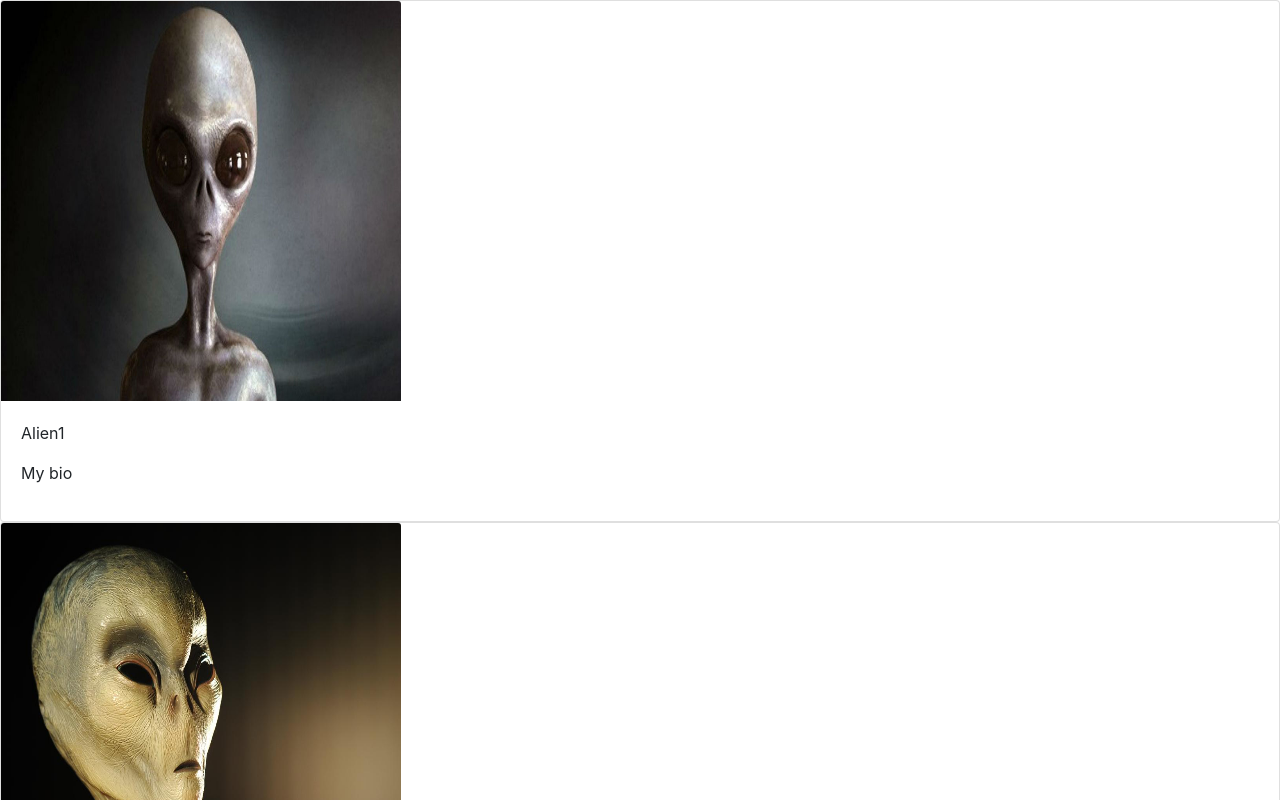
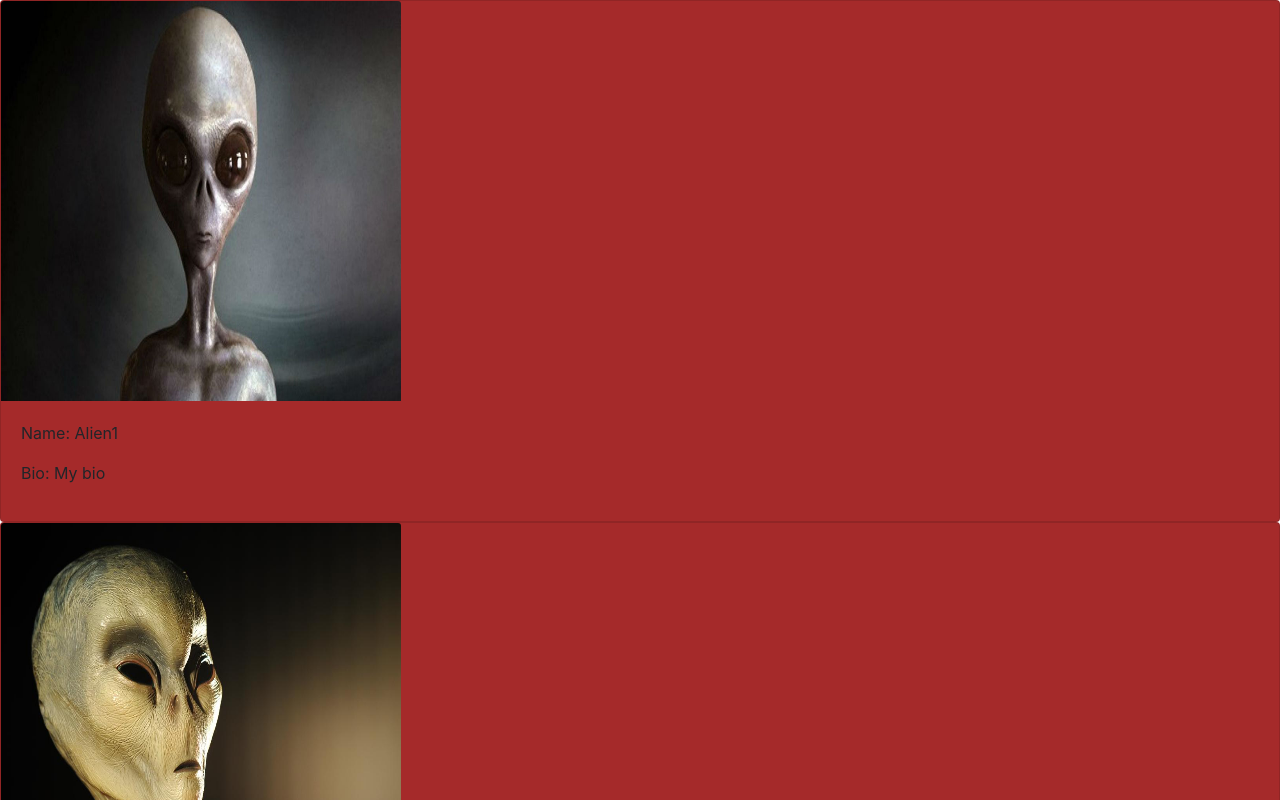
Before and after one commit to nehamalhotra23/Tap-Room, a React app: page /#/AlienList in a window 1280 px wide. Shown: the top 800 px of the page. Built offline with nearby package versions, Linux system fonts and the light colour scheme.

Commit message:
add cards

```diff
--- a/src/components/Alien.jsx
+++ b/src/components/Alien.jsx
@@ -7,18 +7,25 @@ function Alien(props) {
         height: "400px",
         width: "400px",
     }
+    var card = {
+     marginLeft: "400px",
+    }
+    var body = {
+        backgroundColor: "brown",
+    }
+
 
     return (
-        <div>
-            <div className="card" >
+
+         <div className="card" style={card}  style={body}>
                 <img style={imageSize} src={props.photo} src={props.photo} className="card-img-top" ></img>
                 <div className="card-body">
-                <p className="card-text"> <p>{props.name}</p>
-                <p>{props.bio}</p></p>
+                <p className="card-text"> <p>Name: {props.name}</p>
+                <p>Bio: {props.bio}</p></p>
 
                 </div>
             </div>
-        </div>
+
 
     );
 }
--- a/src/components/Header.jsx
+++ b/src/components/Header.jsx
@@ -22,7 +22,7 @@ function Header() {
   top:"5%",
   left: "40%",
 
-  color: "white",
+  color: "hsla(0, 100%, 30%, 0.8",
   }
   return (
     <div>
--- a/src/components/Navbar.jsx
+++ b/src/components/Navbar.jsx
@@ -1,5 +1,6 @@
 import React from 'react';
 import { Link } from 'react-router-dom';
+import { brotliDecompress } from 'zlib';
 
 function Navbar() {
 
@@ -10,6 +11,7 @@ function Navbar() {
         textAlign: "center",
         padding: "14px",
         textDecoration: "none",
+        fontWeight: "bold",
     }
     return (
         <div >
```
